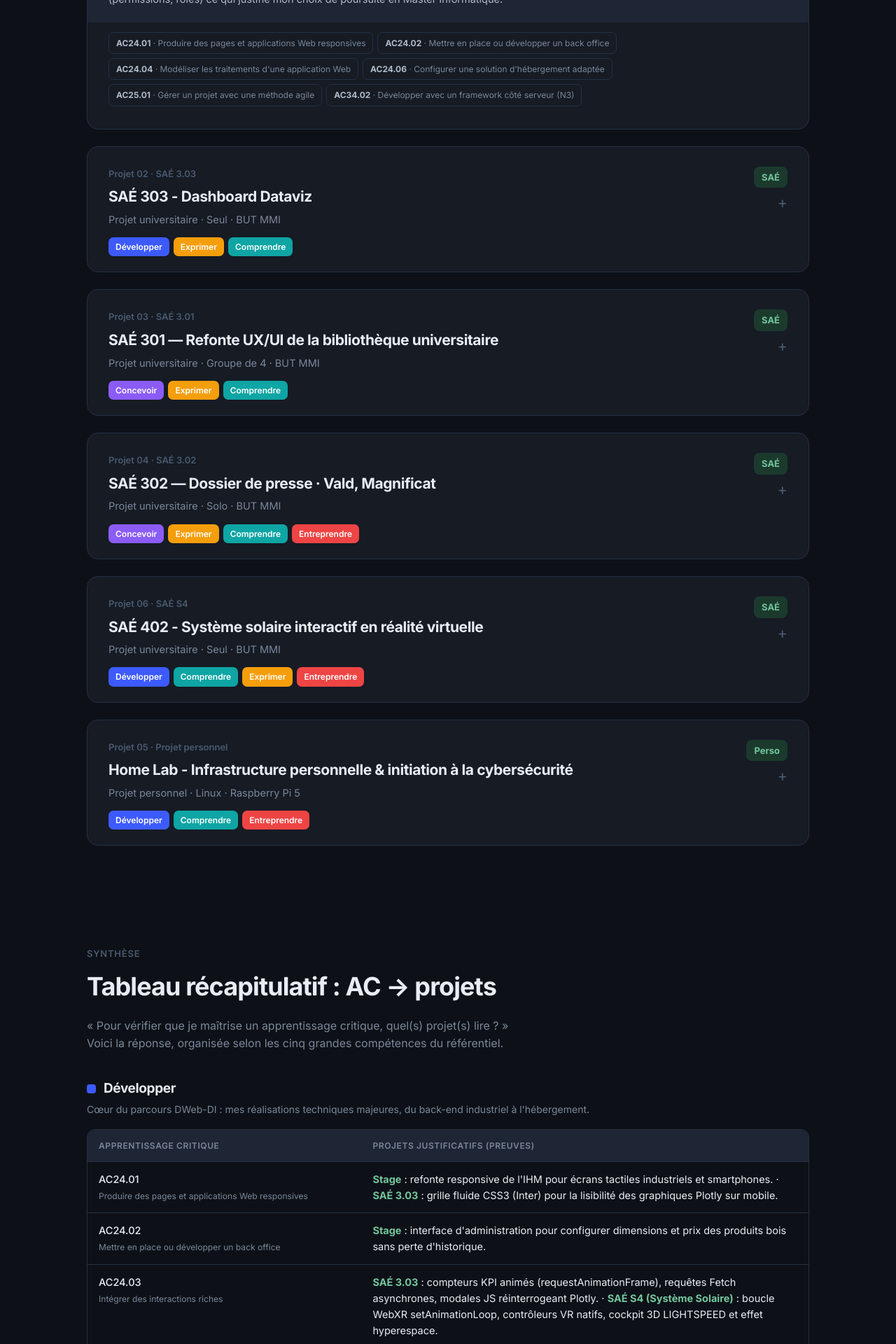
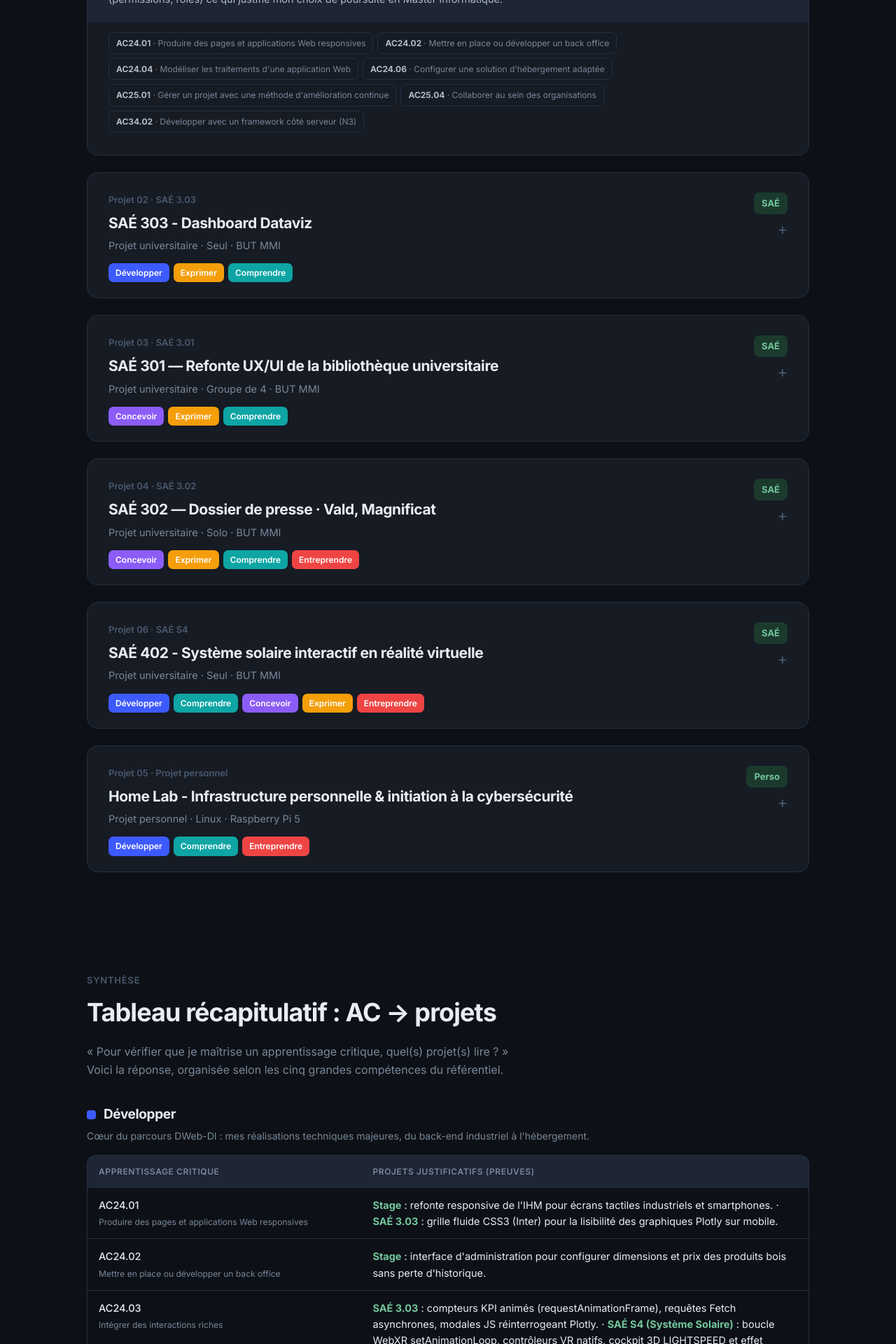
Before and after one commit to AlexisGerv/Portfolio-BUT, a React (Vite) app: page / in a window 1280 px wide. Shown: the part 2720-4640 px from the top of the page at 70% size. Built offline with nearby package versions, Linux system fonts and the light colour scheme.

Commit message:
feat: create portfolio data constants and project details configuration file

```diff
--- a/src/data/portfolioData.jsx
+++ b/src/data/portfolioData.jsx
@@ -29,7 +29,8 @@ export const PROJECTS = [
       ["AC24.02","Mettre en place ou développer un back office"],
       ["AC24.04","Modéliser les traitements d'une application Web"],
       ["AC24.06","Configurer une solution d'hébergement adaptée"],
-      ["AC25.01","Gérer un projet avec une méthode agile"],
+      ["AC25.01","Gérer un projet avec une méthode d'amélioration continue"],
+      ["AC25.04","Collaborer au sein des organisations"],
       ["AC34.02","Développer avec un framework côté serveur (N3)"],
     ],
   },
@@ -50,8 +51,6 @@ export const PROJECTS = [
     },
     acs:[
       ["AC21.03","Traiter des données avec des outils statistiques"],
-      ["AC23.02","Définir une iconographie"],
-      ["AC23.05","Produire pour une communication plurimédia"],
       ["AC23.06","Produire de la visualisation de données / 3D"],
       ["AC24.01","Produire des applications Web responsives"],
       ["AC24.03","Développer des interactions riches"],
@@ -73,6 +72,7 @@ export const PROJECTS = [
       axis:"Le projet s'étant arrêté aux wireframes statiques, la suite logique aurait été de les transposer en prototype haute fidélité animé sous Figma, pour mener des tests de friction en conditions réelles.",
     },
     acs:[
+      ["AC21.03","Traiter des données avec des outils statistiques"],
       ["AC21.04","Identifier les parcours client (enquêtes terrain)"],
       ["AC21.05","Cartographier les expériences utilisateur"],
       ["AC22.02","Produire une recommandation ergonomique"],
@@ -100,8 +100,6 @@ export const PROJECTS = [
       ["AC22.03","Co-construire une recommandation stratégique"],
       ["AC23.01","Produire un écrit journalistique sourcé"],
       ["AC23.04","Écrire et scénariser pour le transmédia"],
-      ["AC23.05","Produire pour une communication plurimédia"],
-      ["AC25.04","Collaborer au sein des organisations"],
     ],
   },
   {
@@ -110,7 +108,7 @@ export const PROJECTS = [
     title:"SAÉ 402 - Système solaire interactif en réalité virtuelle",
     sub:"Projet universitaire · Seul · BUT MMI",
     rightTag:{label:"SAÉ", type:"type"},
-    comps:["DEV","COMP","EXPR","ENTR"],
+    comps:["DEV","COMP","CONC","EXPR","ENTR"],
     star:{
       s:"La SAÉ 402 demandait de concevoir une expérience web immersive exploitant les capacités graphiques natives du navigateur, sans plugin, en utilisant Three.js comme outil imposé. Le contexte simulé était celui d'un planétarium : créer un dispositif pédagogique et ludique sur le système solaire, accessible aussi bien à un jeune public qu'à des visiteurs adultes, directement depuis un casque de réalité virtuelle.",
       t:"Le principal défi était de concilier rigueur scientifique et lisibilité visuelle. Les distances réelles entre les planètes sont si colossales qu'une représentation à l'échelle exacte rendrait la scène illisible à l'œil. J'ai donc conçu un algorithme qui compresse les distances de façon logarithmique, en préservant les proportions relatives tout en gardant l'ensemble navigable. Les données des lunes de Jupiter et Saturne, distances et périodes orbitales en kilomètres et en jours, ont été intégrées depuis un fichier JSON et converties automatiquement en unités exploitables par la scène 3D. L'application représente ainsi huit planètes, soixante-sept lunes majeures et deux ceintures d'astéroïdes.",
@@ -120,10 +118,14 @@ export const PROJECTS = [
       axis:"L'étape suivante serait d'ajouter des shaders GLSL custom (atmosphères planétaires, halos stellaires) et un HUD contextuel en réalité virtuelle (panneau flottant d'informations sur la planète visée), ce qui nécessiterait d'explorer Troika-three-text ou un système de sprites HTML intégrés à la scène XR.",
     },
     acs:[
-      ["AC24.03","Développer des interactions riches & dispositifs interactifs (WebXR/VR)"],
       ["AC21.03","Traiter des données avec des outils statistiques / JSON réels"],
       ["AC21.05","Cartographier les expériences utilisateur (UX anti-cinétose VR)"],
+      ["AC22.02","Produire une recommandation ergonomique"],
+      ["AC23.02","Définir une iconographie"],
+      ["AC23.03","Créer et décliner une identité visuelle"],
+      ["AC23.04","Imaginer, écrire et scénariser en vue d'une communication multimédia"],
       ["AC23.06","Produire de la 3D / animation / visualisation de données"],
+      ["AC24.03","Développer des interactions riches & dispositifs interactifs (WebXR/VR)"],
       ["AC25.04","Collaborer au sein des organisations (architecture modulaire, Git)"],
     ],
   },
@@ -144,7 +146,6 @@ export const PROJECTS = [
     },
     acs:[
       ["AC24.06","Configurer une solution d'hébergement adaptée"],
-      ["AC25.02","Cartographier un écosystème"],
       ["AC25.06","Prendre en compte les contraintes juridiques & de sécurité"],
     ],
   },
@@ -162,20 +163,21 @@ export const RECAP = [
   { comp:"COMP", rows:[
     ["AC21.01","Analyser la stratégie marketing d'une organisation","<b>SAÉ 3.02 (Vald)</b> : analyse de l'écosystème commercial du rap français (Échelon Records, Sony Music / Hall Access, Merkus)."],
     ["AC21.03","Traiter des données avec des outils statistiques","<b>SAÉ 3.03</b> : agrégation d'un dataset Kaggle, indice de corrélation chômage/automatisation. · <b>SAÉ 3.01</b> : Heatmap des heures d'affluence de la BU. · <b>SAÉ S4 (Système Solaire)</b> : données JSON astrophysiques réelles (distances en km, périodes en jours), mapping logarithmique vers les unités de scène."],
-    ["AC21.04 · AC21.05","Identifier les parcours & cartographier l'UX","<b>SAÉ 3.01</b> : atelier de tri par cartes et Affinity Map. · <b>Stage</b> : immersion métier en scierie pour comprendre les frictions des opérateurs. · <b>SAÉ S4 (Système Solaire)</b> : conception du HUD VR et du tutoriel de vol pour limiter les effets de cinétose."],
+    ["AC21.04 · AC21.05","Identifier les parcours & cartographier l'UX","<b>SAÉ 3.01</b> : atelier de tri par cartes et Affinity Map. · <b>SAÉ S4 (Système Solaire)</b> : conception du HUD VR et du tutoriel de vol pour limiter les effets de cinétose."],
   ]},
   { comp:"CONC", rows:[
-    ["AC22.02","Produire une recommandation ergonomique","<b>SAÉ 3.01</b> : recherche conceptuelle papier (Six-to-One) puis modélisation du concept retenu en wireframes."],
+    ["AC22.02","Produire une recommandation ergonomique","<b>SAÉ 3.01</b> : recherche conceptuelle papier (Six-to-One) puis modélisation du concept retenu en wireframes. · <b>SAÉ S4 (Système Solaire)</b> : recommandation ergonomique en VR (document de cadrage d'agencement spatial des textes informatifs)."],
     ["AC22.03","Co-construire une recommandation stratégique","<b>SAÉ 3.02 (Vald)</b> : plan d'action plurimédia structuré autour de la dualité artistique (Pandémonium vs Magnificat)."],
   ]},
   { comp:"EXPR", rows:[
     ["AC23.01","Produire un écrit journalistique sourcé","<b>SAÉ 3.02 (Vald)</b> : biographies d'artistes, chroniques musicales et communiqués de presse ciblés."],
-    ["AC23.02 · AC23.03","Définir une iconographie & créer une identité visuelle","<b>SAÉ 3.01</b> : Design System (icônes vectorielles, bordeaux #9c2435, sémantique Roboto). · <b>SAÉ 3.02</b> : dossier de presse 11 pages, esthétique brute du rap contemporain."],
-    ["AC23.05 · AC23.06","Produire pour une communication plurimédia / data-design / 3D","<b>SAÉ 3.03</b> : data-design de pointe (choroplèthe, box plot, heatmap) pour vulgariser un enjeu technologique mondial. · <b>SAÉ S4 (Système Solaire)</b> : scène 3D complète temps réel (textures 2K, anneaux Saturne canal alpha, 1 500 astéroïdes InstancedMesh, fond Voie Lactée 8K) et environnement sonore spatialisé."],
+    ["AC23.02 · AC23.03","Définir une iconographie & créer une identité visuelle","<b>SAÉ 3.01</b> : Design System (icônes vectorielles, bordeaux #9c2435, sémantique Roboto). · <b>SAÉ S4 (Système Solaire)</b> : textures HD (8k galactique, 2k planètes) et masques d'interface vectoriels SVG (HUD, cockpit)."],
+    ["AC23.04","Imaginer, écrire et scénariser pour le transmédia","<b>SAÉ 3.02 (Vald)</b> : scénarisation transmédia du plan de communication de l'artiste. · <b>SAÉ S4 (Système Solaire)</b> : scénarisation narrative (message de bienvenue, séquence d'envol, transition hyperespace)."],
+    ["AC23.06","Élaborer et produire de la 3D, des animations et designs sonores","<b>SAÉ 3.03</b> : data-design interactif (choroplèthes, matrices et box plots). · <b>SAÉ S4 (Système Solaire)</b> : modélisation 3D temps réel (.blend/.glb), système de particules (poussière, astéroïdes) et son spatialisé (propulsion, saut)."],
   ]},
   { comp:"ENTR", rows:[
     ["AC25.01","Gérer un projet avec amélioration continue","<b>Stage</b> : développement itératif en binôme, intégration continue des fonctionnalités basée sur les tests internes."],
-    ["AC25.04","Collaborer au sein des organisations","<b>Stage</b> : collaboration Agile, gestion rigoureuse des commits et merges Git avec Thibault. · <b>SAÉ 3.01 / 3.02</b> : équipes projet avec répartition des tâches. · <b>SAÉ S4 (Système Solaire)</b> : architecture modulaire Vite, POO ES6+ avec héritage, commits Git descriptifs en français."],
+    ["AC25.04","Collaborer au sein des organisations","<b>Stage</b> : collaboration Agile, gestion rigoureuse des commits et merges Git avec Thibault. · <b>SAÉ S4 (Système Solaire)</b> : architecture modulaire Vite, POO ES6+ avec héritage, commits Git descriptifs en français."],
     ["AC25.06","Prendre en compte les contraintes juridiques & de sécurité","<b>Projet Cyber</b> : durcissement ANSSI — clés SSH asymétriques, blocage de télémétrie, isolation Docker, certificats TLS."],
   ]},
 ];
```
Also changed, not shown: 1 other file (tests, documents, lock files or other folders).
